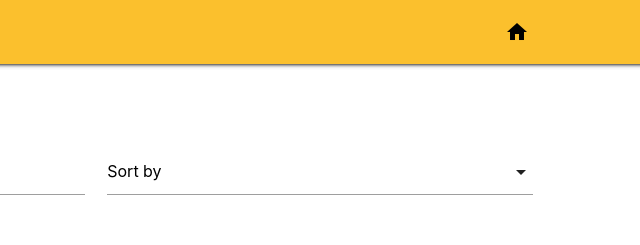
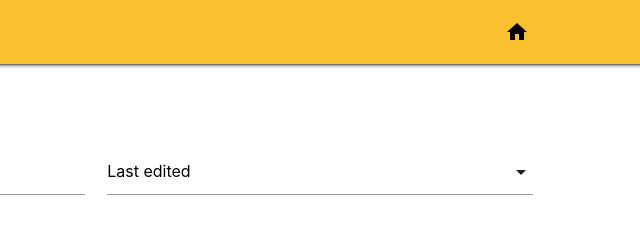
Before and after one commit to parthpanchal5/notes-app, a plain HTML site: page index.html in a window 1280 px wide. Shown: the top 245 px of the page, 544-1184 px from the left. Drawn offline with nearby package versions, Linux system fonts and the light colour scheme.

Commit message:
UI Fixes

```diff
--- a/index.html
+++ b/index.html
@@ -37,7 +37,6 @@
                     </div>
                     <div class="input-field col s12 m6">
                         <select id="filterNotes" class="dropdown">
-                            <option value="0">Sort by</option>
                             <option value="byEdited">Last edited</option>
                             <option value="byCreated">Recently Added</option>
                             <option value="alphabetical">Alphabetically (A-Z)</option>
```
